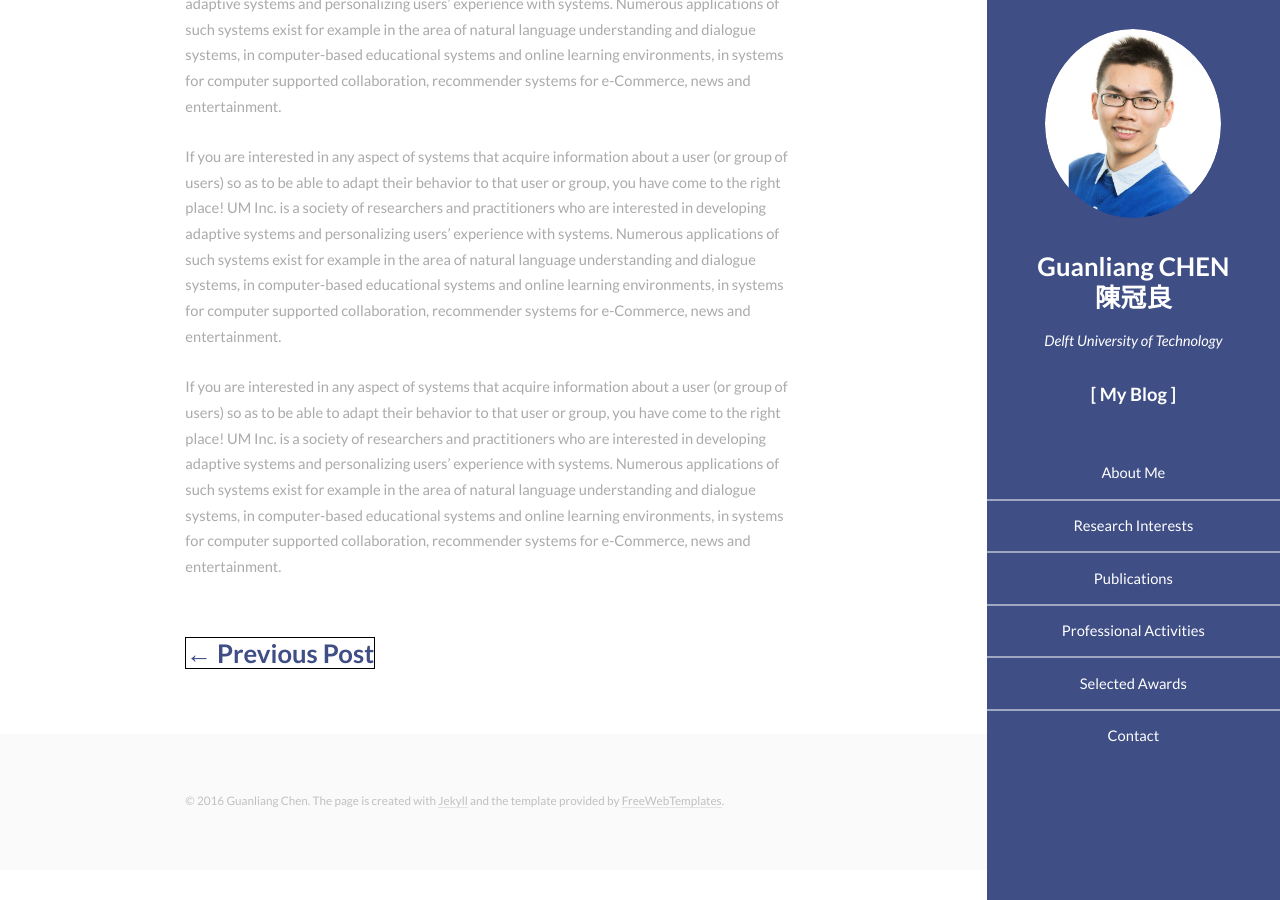
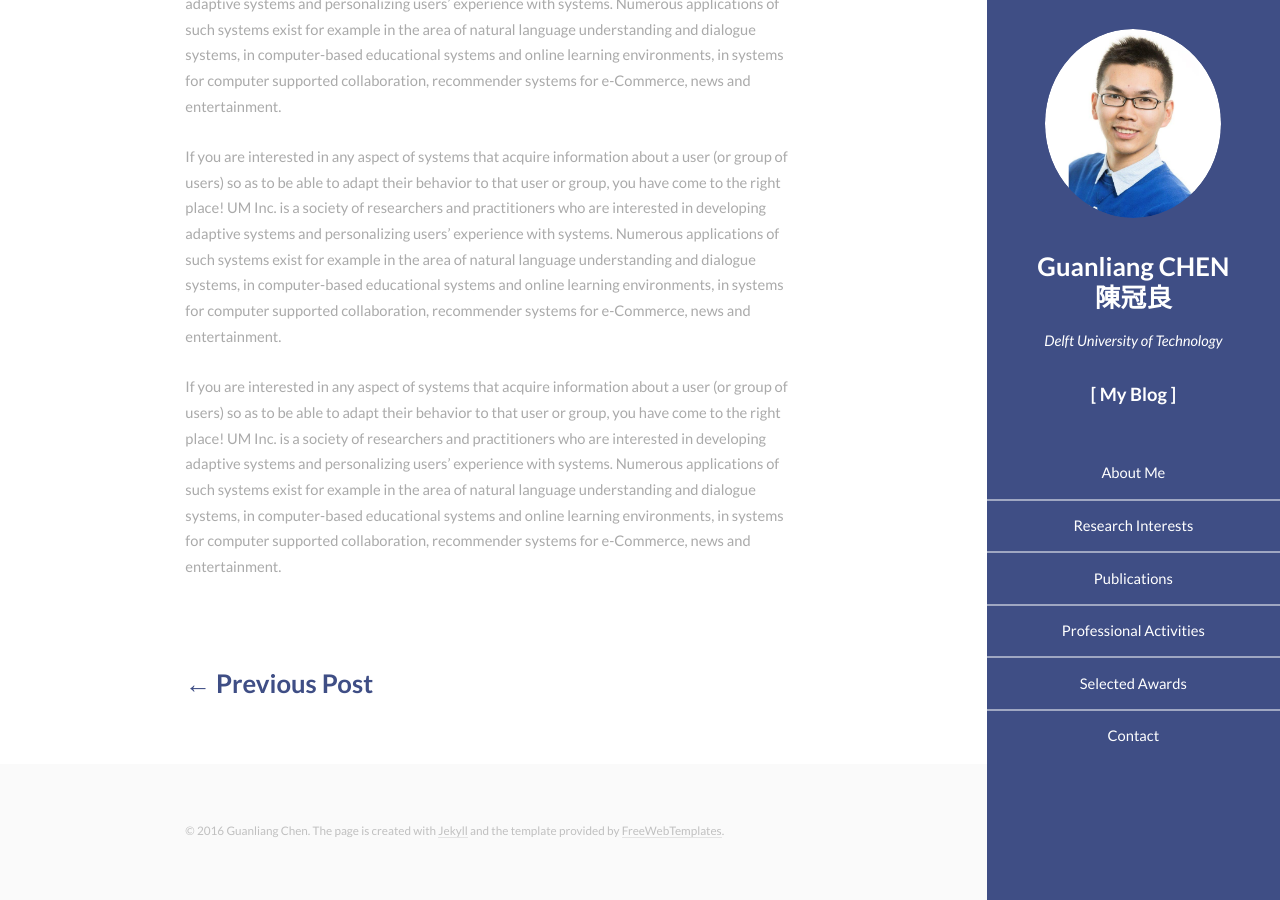
Before and after one commit to AngusGLChen/__angusglchen.github.io, a Jekyll site: the page built from _posts/2016-08-17-My-Second-Post.md, in a window 1280 px wide and 900 px high, scrolled down 614 px. Built offline with Jekyll 4.4.1, drawn with Linux system fonts in a browser that asks for light colours.

Commit message:
Aug 16, 2016

```diff
--- a/_layouts/post.html
+++ b/_layouts/post.html
@@ -9,13 +9,13 @@
   {{ content }}
 </div>
 
-<div style="padding: 0 0 100px 0">
+<div style="padding: 30px 0 100px 0">
     {% if page.previous.url %}
-    <div style="display:inline-block;margin-right:0px;float:left"><h3><a href="{{ page.previous.url | prepend: site.baseurl | replace: '//', '/' }}" data-toggle="tooltip" data-placement="top" title="{{page.previous.title}}" style="border:1px;border-style:solid;border-color:black">&larr; Previous Post</a></h3></div>
+    <div style="display:inline-block;margin-right:0px;float:left"><h3><a href="{{ page.previous.url | prepend: site.baseurl | replace: '//', '/' }}" data-toggle="tooltip" data-placement="top" title="{{page.previous.title}}">&larr; Previous Post</a></h3></div>
     {% endif %}
 
     {% if page.next.url %}
-    <div style="display:inline-block;float:right"><h3><a href="{{ page.next.url | prepend: site.baseurl | replace: '//', '/' }}" data-toggle="tooltip" data-placement="top" title="{{page.next.title}}" style="border:1px;border-style:solid;border-color:black">Next Post &rarr;</a></h3></div>
+    <div style="display:inline-block;float:right"><h3><a href="{{ page.next.url | prepend: site.baseurl | replace: '//', '/' }}" data-toggle="tooltip" data-placement="top" title="{{page.next.title}}">Next Post &rarr;</a></h3></div>
     {% endif %}
 
 </div>
```
